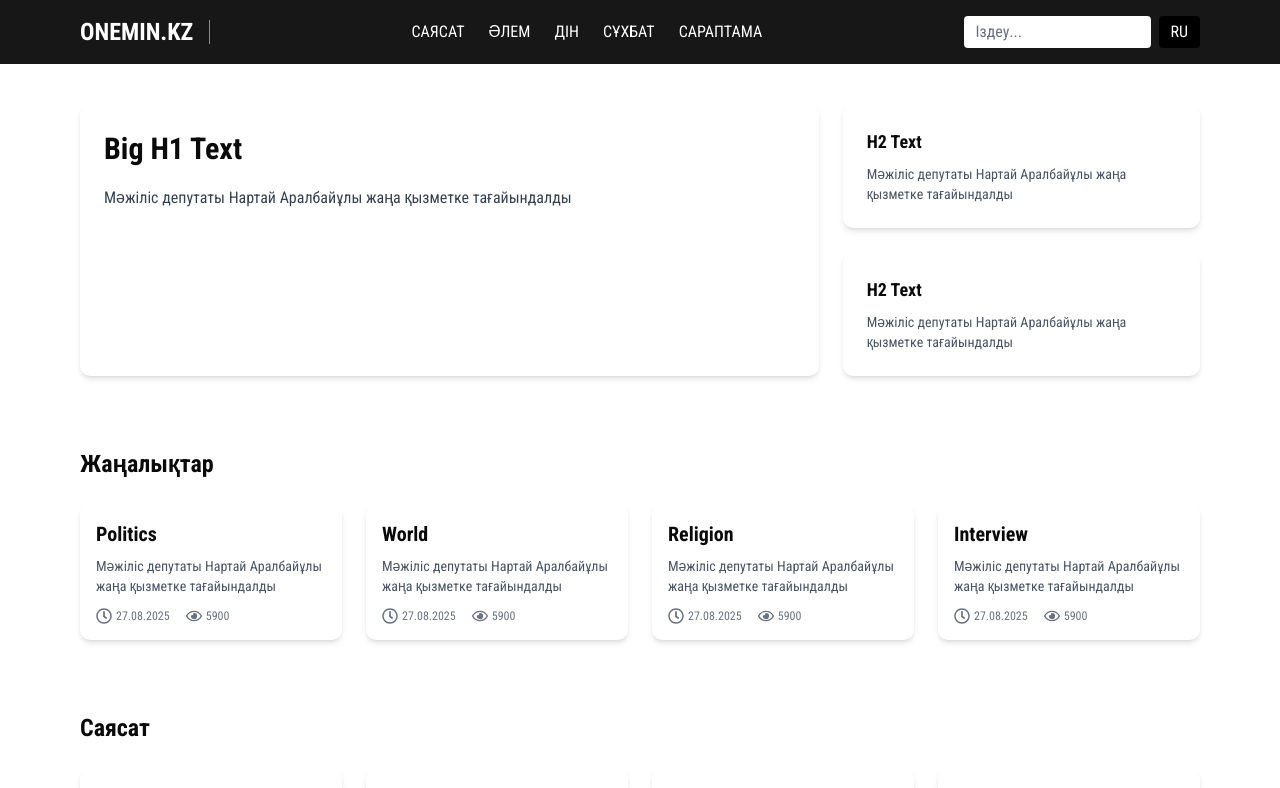
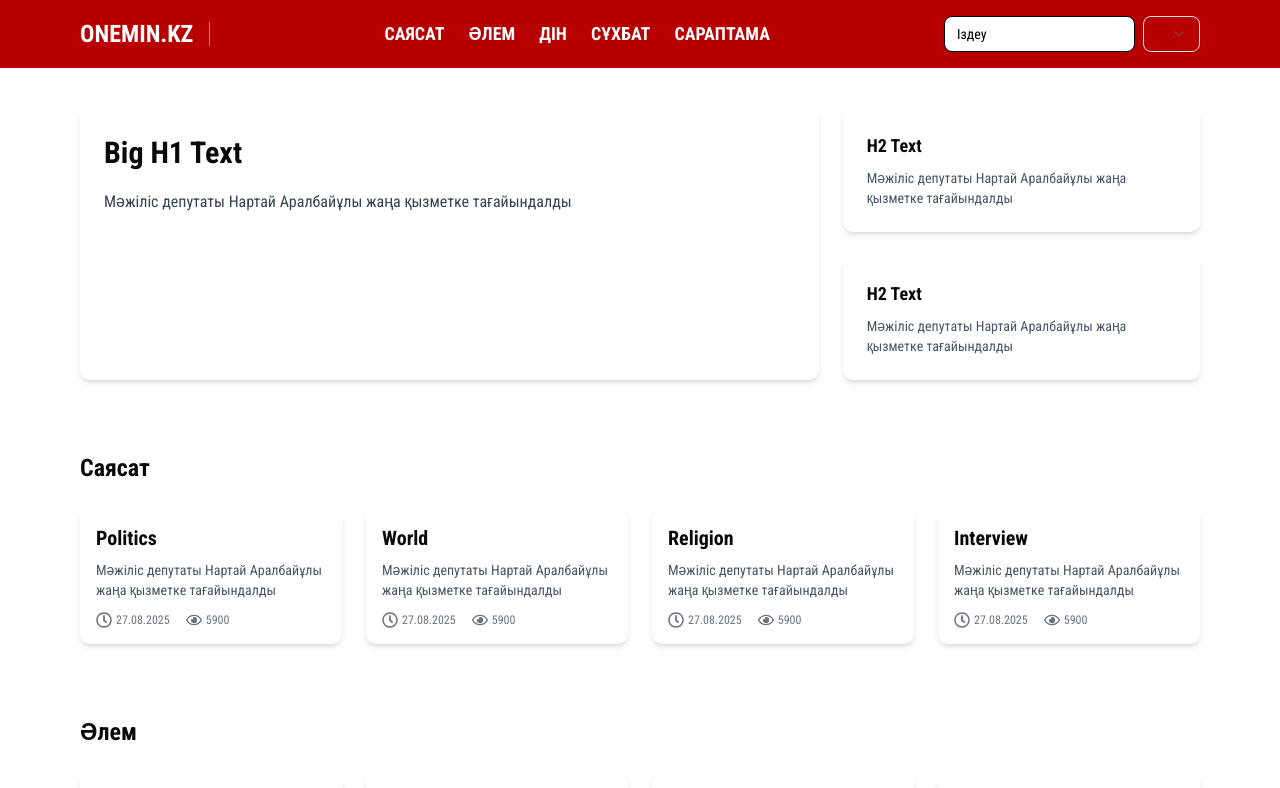
Before and after one commit to ba-mirza/onemin-nextjs-client, a Next.js app: page / in a window 1280 px wide. Shown: the top 788 px of the page. Built offline with nearby package versions, Linux system fonts and the light colour scheme.

Commit message:
[fix]: update primary style and header component

```diff
--- a/app/globals.css
+++ b/app/globals.css
@@ -4,7 +4,6 @@
 @custom-variant dark (&:is(.dark *));
 
 :root {
-    --color-primary: #b80000;
     --radius: 0.625rem;
     --background: oklch(1 0 0);
     --foreground: oklch(0.145 0 0);
@@ -12,7 +11,7 @@
     --card-foreground: oklch(0.145 0 0);
     --popover: oklch(1 0 0);
     --popover-foreground: oklch(0.145 0 0);
-    --primary: oklch(0.205 0 0);
+    --primary: #b80000;
     --primary-foreground: oklch(0.985 0 0);
     --secondary: oklch(0.97 0 0);
     --secondary-foreground: oklch(0.205 0 0);
--- a/app/page.tsx
+++ b/app/page.tsx
@@ -1,4 +1,5 @@
 import NewsCard from "@/components/NewsCard";
+import { navigations } from "@/constants";
 
 export default function Home() {
   const news = [
@@ -63,7 +64,6 @@ export default function Home() {
   return (
     <>
       <div className="grid grid-cols-1 md:grid-cols-3 gap-6 mb-10">
-        {/* Main news */}
         <div className="md:col-span-2 bg-white shadow-md rounded-lg p-6 hover:shadow-lg transition">
           <h1 className="text-3xl font-bold mb-4 leading-snug">
             {news[0].title}
@@ -73,7 +73,6 @@ export default function Home() {
           </p>
         </div>
 
-        {/* Secondary news */}
         <div className="space-y-6">
           {news.slice(1, 3).map(({ title, description }, i) => (
             <div
@@ -87,22 +86,15 @@ export default function Home() {
         </div>
       </div>
 
-      {[
-        { title: "Жаңалықтар" },
-        { title: "Саясат" },
-        { title: "Әлем" },
-        { title: "Дін" },
-        { title: "Сұхбат" },
-        { title: "Сараптама" },
-      ].map(({ title }, sectionIndex) => (
-        <section key={sectionIndex} className="mb-10">
-          <h2 className="text-2xl font-bold mb-6">{title}</h2>
+      {navigations.map((nav, idx) => (
+        <section key={idx} className="mb-10">
+          <h2 className="text-2xl font-bold mb-6">{nav.title}</h2>
           <div className="grid grid-cols-1 sm:grid-cols-2 md:grid-cols-4 gap-6">
             {news
               .slice(3, 7)
               .map(({ title, description, date, views }, index) => (
                 <NewsCard
-                  key={`${sectionIndex}-${index}`}
+                  key={`${idx}-${index}`}
                   title={title}
                   description={description}
                   date={date}
--- a/components/Header.tsx
+++ b/components/Header.tsx
@@ -1,41 +1,81 @@
-const navItems = [
-  { label: "САЯСАТ", href: "/list/sayasat" },
-  { label: "ӘЛЕМ", href: "/list/elem" },
-  { label: "ДІН", href: "/list/din" },
-  { label: "СҰХБАТ", href: "/list/suhbat" },
-  { label: "САРАПТАМА", href: "/list/saraptama" },
-];
+"use client";
+
+import { navigations } from "@/constants";
+import Link from "next/link";
+import { Input } from "./ui/input";
+
+import {
+  Select,
+  SelectContent,
+  SelectItem,
+  SelectTrigger,
+  SelectValue,
+} from "@/components/ui/select";
+import { useEffect, useState } from "react";
+import { useParams } from "next/navigation";
+
+type Lang = "ru" | "kz";
 
 export default function Header() {
+  const [lang, setLang] = useState<Lang>("kz");
+  const { slug } = useParams();
+
+  const defineLang = (value: Lang) => {
+    setLang(value);
+  };
+
+  // #FIX: Initialize lang state with localStorage value
+  useEffect(() => {
+    const existingLang = localStorage.getItem("lang");
+    if (!existingLang) {
+      localStorage.setItem("lang", lang as Lang);
+      setLang(existingLang as Lang);
+    } else {
+      localStorage.removeItem("lang");
+    }
+  }, [lang]);
+
   return (
     <header className="bg-primary text-white py-4">
       <div className="max-w-6xl mx-auto flex items-center justify-between px-4">
         <div className="flex items-center space-x-4">
-          <h1 className="text-2xl font-bold">ONEMIN.KZ</h1>
+          <h1 className="text-2xl font-bold">
+            <Link href="/">ONEMIN.KZ</Link>
+          </h1>
           <div className="h-6 w-px bg-white/50"></div>
         </div>
 
         <nav className="flex space-x-6">
-          {navItems.map((item) => (
-            <a
-              key={item.label}
+          {navigations.map((item) => (
+            <Link
+              key={item.slug}
               href={item.href}
-              className="hover:text-gray-200 transition-colors"
+              className={`font-bold uppercase text-lg hover:underline transition-colors ${item.slug === slug ? "underline" : ""}`}
             >
-              {item.label}
-            </a>
+              {item.title}
+            </Link>
           ))}
         </nav>
 
-        <div className="flex items-center space-x-2">
-          <input
+        <div className="flex gap-2">
+          <Input
+            className="placeholder:text-black border-black bg-white"
             type="text"
-            placeholder="Іздеу..."
-            className="px-3 py-1 rounded bg-white text-black placeholder-gray-500 focus:outline-none focus:ring-2 focus:ring-primary"
+            placeholder="Іздеу"
           />
-          <button className="bg-black text-white px-3 py-1 rounded hover:bg-gray-800 transition">
-            RU
-          </button>
+          <Select onValueChange={defineLang}>
+            <SelectTrigger className="w-[70px]">
+              <SelectValue placeholder={lang} />
+            </SelectTrigger>
+            <SelectContent>
+              <SelectItem value="ru">
+                <span className="fi fi-ru">RU</span>
+              </SelectItem>
+              <SelectItem value="kz">
+                <span className="fi fi-kz">KZ</span>
+              </SelectItem>
+            </SelectContent>
+          </Select>
         </div>
       </div>
     </header>
--- /dev/null
+++ b/components/ui/input.tsx
@@ -0,0 +1,22 @@
+import * as React from "react"
+
+import { cn } from "@/lib/utils"
+
+const Input = React.forwardRef<HTMLInputElement, React.ComponentProps<"input">>(
+  ({ className, type, ...props }, ref) => {
+    return (
+      <input
+        type={type}
+        className={cn(
+          "flex h-9 w-full rounded-md border border-input bg-transparent px-3 py-1 text-base shadow-sm transition-colors file:border-0 file:bg-transparent file:text-sm file:font-medium file:text-foreground placeholder:text-muted-foreground focus-visible:outline-none focus-visible:ring-1 focus-visible:ring-ring disabled:cursor-not-allowed disabled:opacity-50 md:text-sm",
+          className
+        )}
+        ref={ref}
+        {...props}
+      />
+    )
+  }
+)
+Input.displayName = "Input"
+
+export { Input }
--- /dev/null
+++ b/components/ui/select.tsx
@@ -0,0 +1,159 @@
+"use client"
+
+import * as React from "react"
+import * as SelectPrimitive from "@radix-ui/react-select"
+import { Check, ChevronDown, ChevronUp } from "lucide-react"
+
+import { cn } from "@/lib/utils"
+
+const Select = SelectPrimitive.Root
+
+const SelectGroup = SelectPrimitive.Group
+
+const SelectValue = SelectPrimitive.Value
+
+const SelectTrigger = React.forwardRef<
+  React.ElementRef<typeof SelectPrimitive.Trigger>,
+  React.ComponentPropsWithoutRef<typeof SelectPrimitive.Trigger>
+>(({ className, children, ...props }, ref) => (
+  <SelectPrimitive.Trigger
+    ref={ref}
+    className={cn(
+      "flex h-9 w-full items-center justify-between whitespace-nowrap rounded-md border border-input bg-transparent px-3 py-2 text-sm shadow-sm ring-offset-background data-[placeholder]:text-muted-foreground focus:outline-none focus:ring-1 focus:ring-ring disabled:cursor-not-allowed disabled:opacity-50 [&>span]:line-clamp-1",
+      className
+    )}
+    {...props}
+  >
+    {children}
+    <SelectPrimitive.Icon asChild>
+      <ChevronDown className="h-4 w-4 opacity-50" />
+    </SelectPrimitive.Icon>
+  </SelectPrimitive.Trigger>
+))
+SelectTrigger.displayName = SelectPrimitive.Trigger.displayName
+
+const SelectScrollUpButton = React.forwardRef<
+  React.ElementRef<typeof SelectPrimitive.ScrollUpButton>,
+  React.ComponentPropsWithoutRef<typeof SelectPrimitive.ScrollUpButton>
+>(({ className, ...props }, ref) => (
+  <SelectPrimitive.ScrollUpButton
+    ref={ref}
+    className={cn(
+      "flex cursor-default items-center justify-center py-1",
+      className
+    )}
+    {...props}
+  >
+    <ChevronUp className="h-4 w-4" />
+  </SelectPrimitive.ScrollUpButton>
+))
+SelectScrollUpButton.displayName = SelectPrimitive.ScrollUpButton.displayName
+
+const SelectScrollDownButton = React.forwardRef<
+  React.ElementRef<typeof SelectPrimitive.ScrollDownButton>,
+  React.ComponentPropsWithoutRef<typeof SelectPrimitive.ScrollDownButton>
+>(({ className, ...props }, ref) => (
+  <SelectPrimitive.ScrollDownButton
+    ref={ref}
+    className={cn(
+      "flex cursor-default items-center justify-center py-1",
+      className
+    )}
+    {...props}
+  >
+    <ChevronDown className="h-4 w-4" />
+  </SelectPrimitive.ScrollDownButton>
+))
+SelectScrollDownButton.displayName =
+  SelectPrimitive.ScrollDownButton.displayName
+
+const SelectContent = React.forwardRef<
+  React.ElementRef<typeof SelectPrimitive.Content>,
+  React.ComponentPropsWithoutRef<typeof SelectPrimitive.Content>
+>(({ className, children, position = "popper", ...props }, ref) => (
+  <SelectPrimitive.Portal>
+    <SelectPrimitive.Content
+      ref={ref}
+      className={cn(
+        "relative z-50 max-h-[--radix-select-content-available-height] min-w-[8rem] overflow-y-auto overflow-x-hidden rounded-md border bg-popover text-popover-foreground shadow-md data-[state=open]:animate-in data-[state=closed]:animate-out data-[state=closed]:fade-out-0 data-[state=open]:fade-in-0 data-[state=closed]:zoom-out-95 data-[state=open]:zoom-in-95 data-[side=bottom]:slide-in-from-top-2 data-[side=left]:slide-in-from-right-2 data-[side=right]:slide-in-from-left-2 data-[side=top]:slide-in-from-bottom-2 origin-[--radix-select-content-transform-origin]",
+        position === "popper" &&
+          "data-[side=bottom]:translate-y-1 data-[side=left]:-translate-x-1 data-[side=right]:translate-x-1 data-[side=top]:-translate-y-1",
+        className
+      )}
+      position={position}
+      {...props}
+    >
+      <SelectScrollUpButton />
+      <SelectPrimitive.Viewport
+        className={cn(
+          "p-1",
+          position === "popper" &&
+            "h-[var(--radix-select-trigger-height)] w-full min-w-[var(--radix-select-trigger-width)]"
+        )}
+      >
+        {children}
+      </SelectPrimitive.Viewport>
+      <SelectScrollDownButton />
+    </SelectPrimitive.Content>
+  </SelectPrimitive.Portal>
+))
+SelectContent.displayName = SelectPrimitive.Content.displayName
+
+const SelectLabel = React.forwardRef<
+  React.ElementRef<typeof SelectPrimitive.Label>,
+  React.ComponentPropsWithoutRef<typeof SelectPrimitive.Label>
+>(({ className, ...props }, ref) => (
+  <SelectPrimitive.Label
+    ref={ref}
+    className={cn("px-2 py-1.5 text-sm font-semibold", className)}
+    {...props}
+  />
+))
+SelectLabel.displayName = SelectPrimitive.Label.displayName
+
+const SelectItem = React.forwardRef<
+  React.ElementRef<typeof SelectPrimitive.Item>,
+  React.ComponentPropsWithoutRef<typeof SelectPrimitive.Item>
+>(({ className, children, ...props }, ref) => (
+  <SelectPrimitive.Item
+    ref={ref}
+    className={cn(
+      "relative flex w-full cursor-default select-none items-center rounded-sm py-1.5 pl-2 pr-8 text-sm outline-none focus:bg-accent focus:text-accent-foreground data-[disabled]:pointer-events-none data-[disabled]:opacity-50",
+      className
+    )}
+    {...props}
+  >
+    <span className="absolute right-2 flex h-3.5 w-3.5 items-center justify-center">
+      <SelectPrimitive.ItemIndicator>
+        <Check className="h-4 w-4" />
+      </SelectPrimitive.ItemIndicator>
+    </span>
+    <SelectPrimitive.ItemText>{children}</SelectPrimitive.ItemText>
+  </SelectPrimitive.Item>
+))
+SelectItem.displayName = SelectPrimitive.Item.displayName
+
+const SelectSeparator = React.forwardRef<
+  React.ElementRef<typeof SelectPrimitive.Separator>,
+  React.ComponentPropsWithoutRef<typeof SelectPrimitive.Separator>
+>(({ className, ...props }, ref) => (
+  <SelectPrimitive.Separator
+    ref={ref}
+    className={cn("-mx-1 my-1 h-px bg-muted", className)}
+    {...props}
+  />
+))
+SelectSeparator.displayName = SelectPrimitive.Separator.displayName
+
+export {
+  Select,
+  SelectGroup,
+  SelectValue,
+  SelectTrigger,
+  SelectContent,
+  SelectLabel,
+  SelectItem,
+  SelectSeparator,
+  SelectScrollUpButton,
+  SelectScrollDownButton,
+}
--- /dev/null
+++ b/constants/index.ts
@@ -0,0 +1,7 @@
+export const navigations = [
+  { title: "Саясат", href: "/sayasat", slug: "sayasat" },
+  { title: "Әлем", href: "/alem", slug: "alem" },
+  { title: "Дін", href: "/din", slug: "din" },
+  { title: "Сұхбат", href: "/suhbat", slug: "suhbat" },
+  { title: "Сараптама", href: "/saraptama", slug: "saraptama" },
+];
--- a/package.json
+++ b/package.json
@@ -9,9 +9,11 @@
     "lint": "eslint"
   },
   "dependencies": {
+    "@radix-ui/react-select": "^2.2.6",
     "@radix-ui/react-slot": "^1.2.3",
     "class-variance-authority": "^0.7.1",
     "clsx": "^2.1.1",
+    "flag-icons": "^7.5.0",
     "lucide-react": "^0.547.0",
     "next": "15.5.3",
     "react": "19.1.0",
```
Also changed, not shown: app/[slug]/page.tsx (renamed from app/list/[slug]/page.tsx), 1 other file (tests, documents, lock files or other folders).
